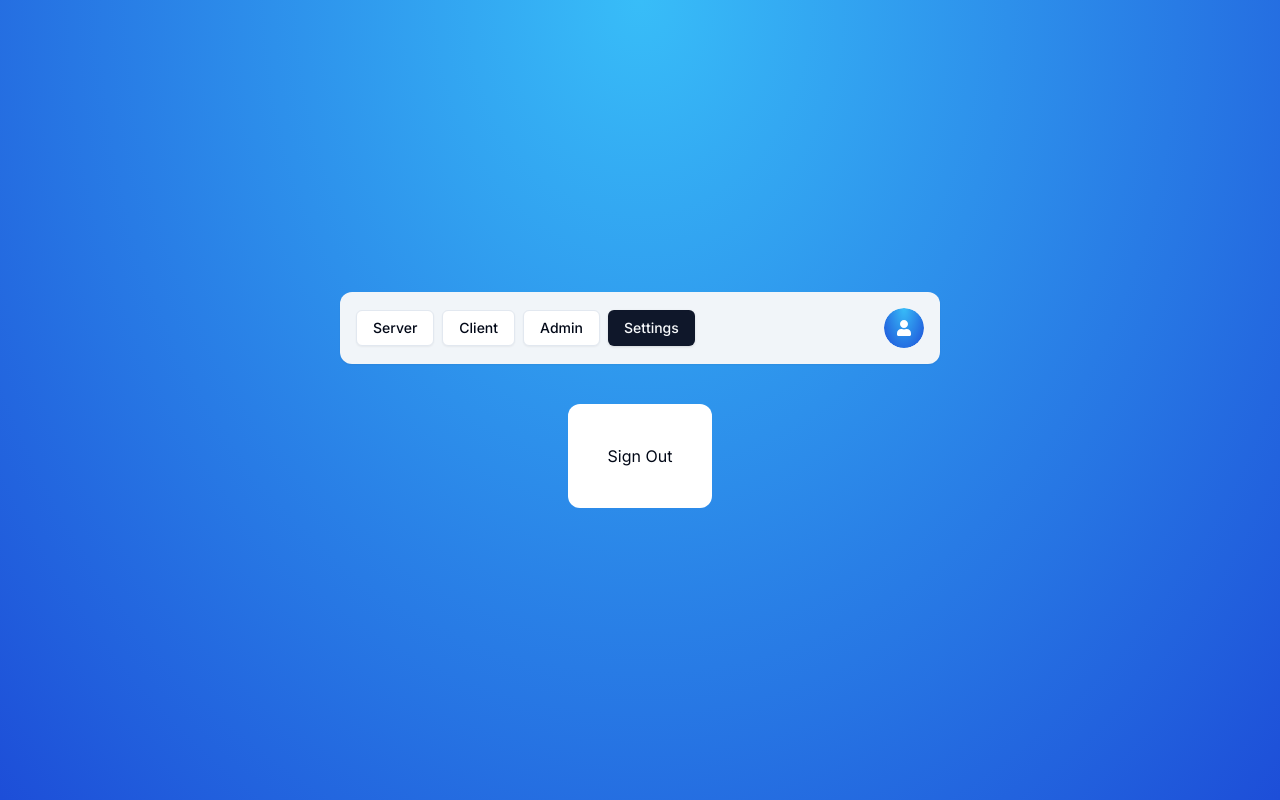
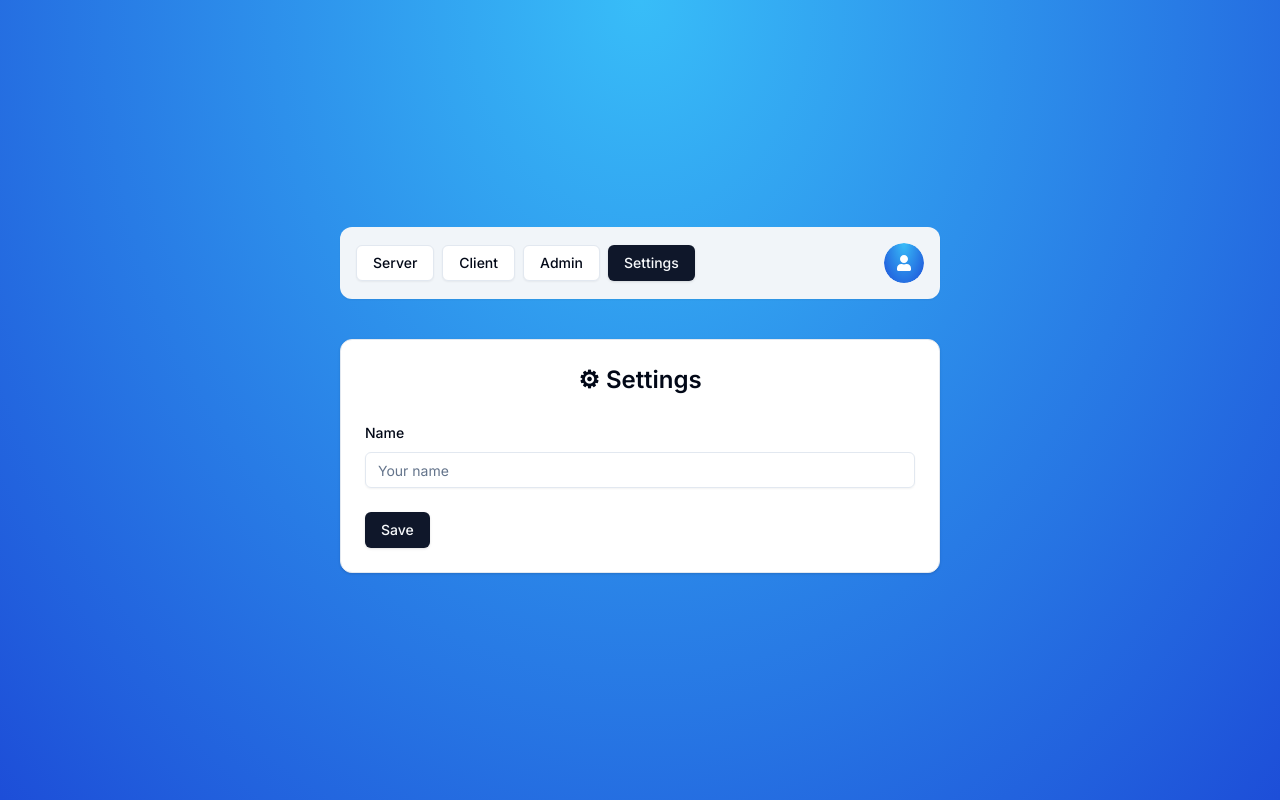
Before and after one commit to kabhinav577/next14-auth, a Next.js app: page /settings in a window 1280 px wide. Built offline with nearby package versions, Linux system fonts and the light colour scheme; no server answers.

Commit message:
feat: updating name on settings page

```diff
--- /dev/null
+++ b/actions/settings.ts
@@ -0,0 +1,28 @@
+'use server';
+
+import * as z from 'zod';
+
+import { db } from '@/lib/db';
+import { SettingSchema } from '@/schemas';
+import { getUserById } from '@/data/user';
+import { currentUser } from '@/lib/auth';
+
+export const settings = async (values: z.infer<typeof SettingSchema>) => {
+  const user = await currentUser();
+
+  if (!user) return { error: 'Unauthorized!' };
+
+  const dbUser = await getUserById(user.id);
+
+  if (!dbUser) return { error: 'Unauthorized!' };
+
+  await db.user.update({
+    where: {
+      id: user.id,
+    },
+    data: {
+      ...values,
+    },
+  });
+  return { success: 'Settings updated!' };
+};
--- a/app/(protected)/server/page.tsx
+++ b/app/(protected)/server/page.tsx
@@ -3,7 +3,7 @@
 
 const ServerPage = async () => {
   const user = await currentUser();
-  return <UserInfo user={user} label="💻Server Component" />;
+  return <UserInfo user={user} label="💻 Server Component" />;
 };
 
 export default ServerPage;
--- a/app/(protected)/settings/page.tsx
+++ b/app/(protected)/settings/page.tsx
@@ -1,20 +1,94 @@
 'use client';
 
-import { logout } from '@/actions/logout';
+import * as z from 'zod';
+import { useSession } from 'next-auth/react';
+import { zodResolver } from '@hookform/resolvers/zod';
+import { SettingSchema } from '@/schemas';
+import { useState, useTransition } from 'react';
+import { settings } from '@/actions/settings';
+import { Button } from '@/components/ui/button';
+import { Card, CardContent, CardHeader } from '@/components/ui/card';
+import {
+  Form,
+  FormControl,
+  FormField,
+  FormLabel,
+  FormMessage,
+  FormDescription,
+  FormItem,
+} from '@/components/ui/form';
+import { Input } from '@/components/ui/input';
+import { useForm } from 'react-hook-form';
 import { useCurrentUser } from '@/hooks/use-current-user';
+import { FormSuccess } from '@/components/form-success';
+import { FormError } from '@/components/form-error';
 
 const SettingsPage = () => {
   const user = useCurrentUser();
 
-  const onClick = () => {
-    logout();
+  const [error, setError] = useState<string | undefined>();
+  const [success, setSuccess] = useState<string | undefined>();
+  const [isPending, startTransition] = useTransition();
+  const { update } = useSession();
+
+  const form = useForm<z.infer<typeof SettingSchema>>({
+    resolver: zodResolver(SettingSchema),
+    defaultValues: {
+      name: user?.name || undefined,
+    },
+  });
+  const onSubmit = (values: z.infer<typeof SettingSchema>) => {
+    startTransition(() => {
+      settings(values)
+        .then((data) => {
+          if (data.error) {
+            setError(data.error);
+          }
+
+          if (data.success) {
+            update();
+            setSuccess(data.success);
+          }
+        })
+        .catch(() => setError('Something went wrong'));
+    });
   };
   return (
-    <div className="bg-white p-10 rounded-xl">
-      <button type="submit" onClick={onClick}>
-        Sign Out
-      </button>
-    </div>
+    <Card className="w-[600px]">
+      <CardHeader>
+        <p className="text-2xl font-semibold text-center">⚙︎ Settings</p>
+      </CardHeader>
+      <CardContent>
+        <Form {...form}>
+          <form onSubmit={form.handleSubmit(onSubmit)} className="space-y-6">
+            <div className="space-y-4">
+              <FormField
+                control={form.control}
+                name="name"
+                render={({ field }) => (
+                  <FormItem>
+                    <FormLabel>Name</FormLabel>
+                    <FormControl>
+                      <Input
+                        type="text"
+                        placeholder="Your name"
+                        {...field}
+                        disabled={isPending}
+                      />
+                    </FormControl>
+                  </FormItem>
+                )}
+              />
+            </div>
+            <FormSuccess message={success} />
+            <FormError message={error} />
+            <Button type="submit" disabled={isPending}>
+              Save
+            </Button>
+          </form>
+        </Form>
+      </CardContent>
+    </Card>
   );
 };
 
--- a/auth.ts
+++ b/auth.ts
@@ -6,6 +6,7 @@
 import { getUserById } from '@/data/user';
 import { UserRole } from '@prisma/client';
 import { getTwoFactorConfirmationByUserId } from '@/data/two-factor-confirmation';
+import { getAccountByUserId } from './data/account';
 
 export const {
   handlers: { GET, POST },
@@ -60,6 +61,11 @@
 
       if (!existingUser) return token;
 
+      const existingAccount = await getAccountByUserId(existingUser.id);
+
+      token.isOAuth = !!existingAccount;
+      token.name = existingUser.name;
+      token.email = existingUser.email;
       token.role = existingUser.role;
       token.isTwoFactorEnabled = existingUser.isTwoFactorEnabled;
       return token;
@@ -77,6 +83,12 @@
         session.user.isTwoFactorEnabled = token.isTwoFactorEnabled as boolean;
       }
 
+      if (session.user) {
+        session.user.name = token.name;
+        session.user.email = token.email;
+        session.user.isOAuth = token.isOAuth as boolean;
+      }
+
       return session;
     },
   },
--- /dev/null
+++ b/data/account.ts
@@ -0,0 +1,11 @@
+import { db } from '@/lib/db';
+
+export const getAccountByUserId = async (userId: string) => {
+  try {
+    const account = await db.account.findFirst({
+      where: { userId },
+    });
+  } catch {
+    return null;
+  }
+};
--- a/next-auth.d.ts
+++ b/next-auth.d.ts
@@ -3,6 +3,7 @@
 export type ExtendedUser = DefaultSession['user'] & {
   role: 'USER' | 'ADMIN';
   isTwoFactorEnabled: boolean;
+  isOAuth: boolean;
 };
 
 declare module 'next-auth' {
--- a/schemas/index.ts
+++ b/schemas/index.ts
@@ -1,4 +1,8 @@
 import * as z from 'zod';
+
+export const SettingSchema = z.object({
+  name: z.optional(z.string()),
+});
 
 export const NewPasswordSchema = z.object({
   password: z.string().min(6, { message: 'Minimum 6 Characters required' }),
```
